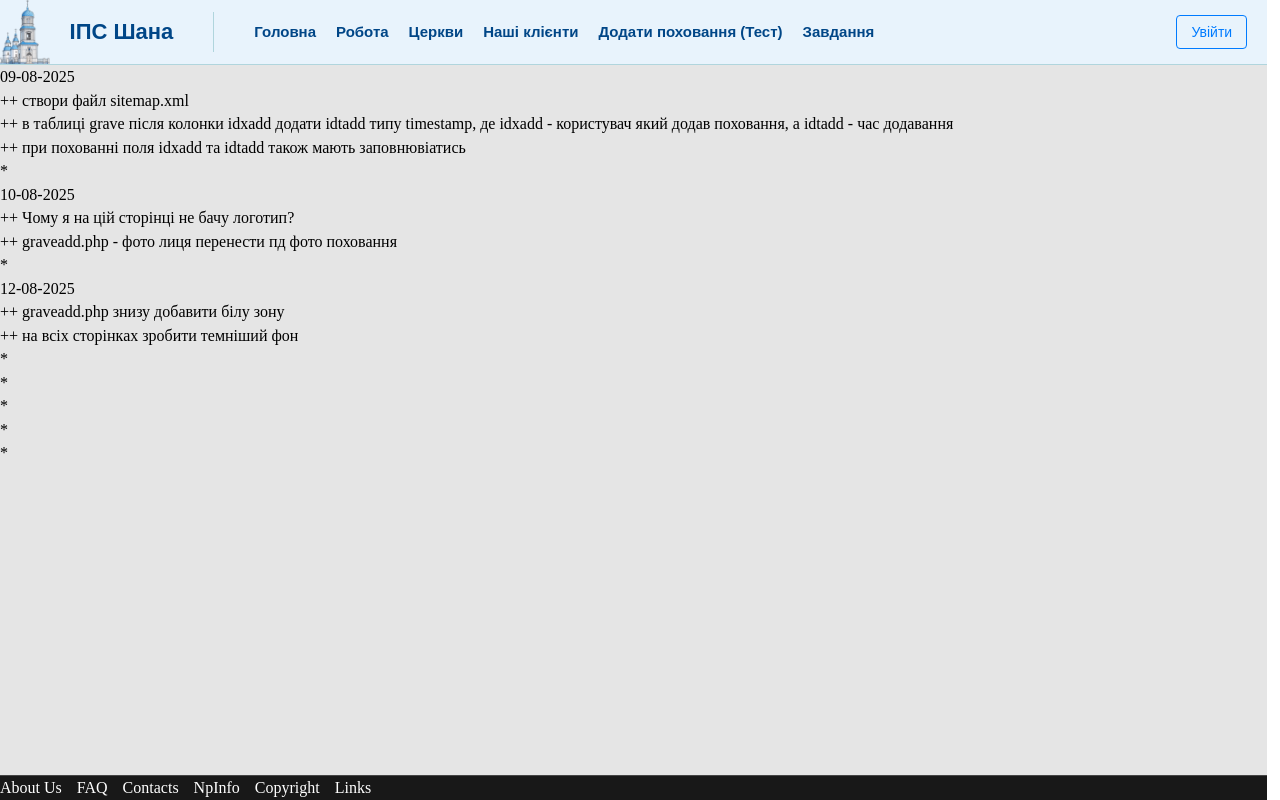
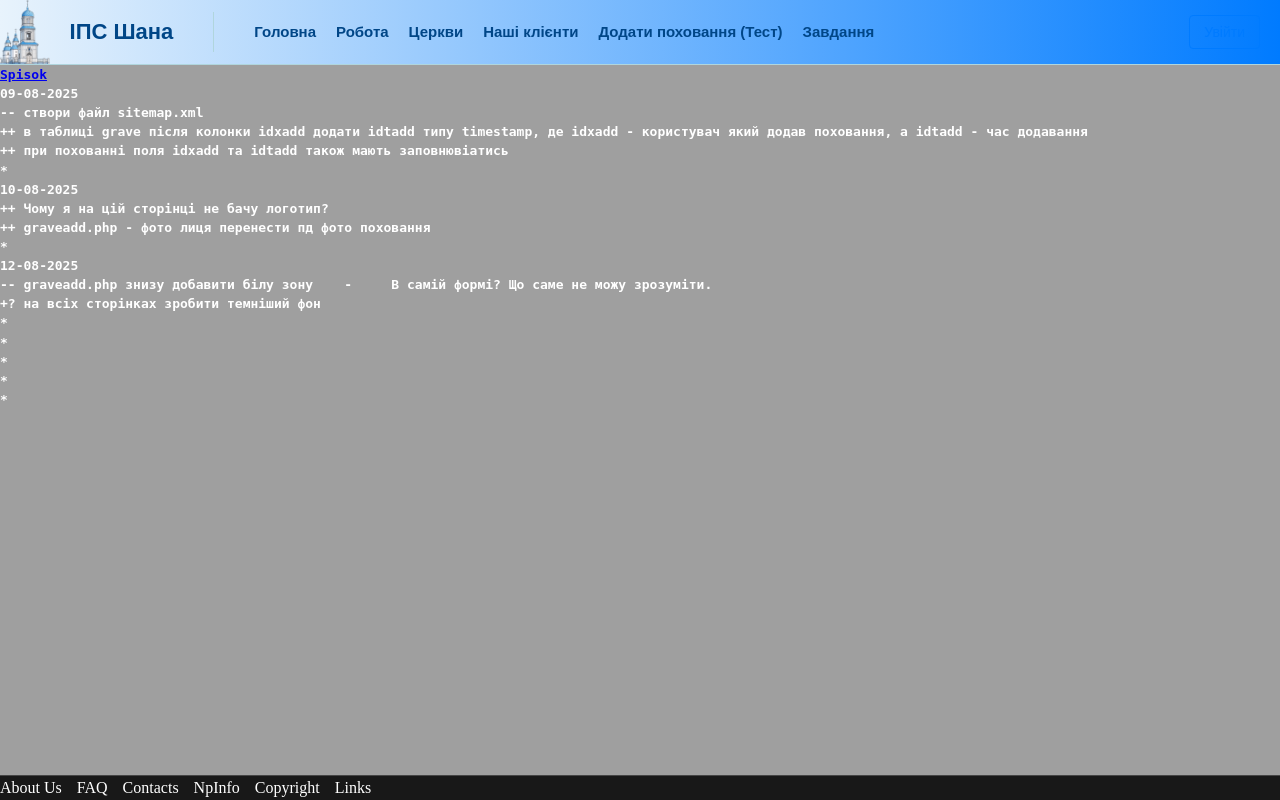
Before and after one commit to Vladislavkpp/shanapra, a PHP site: page /docs/zadaniya.php in a window 1280 px wide. Run offline with PHP 8.4, Linux system fonts and the light colour scheme.

Commit message:
Резервное копирование 12.08

```diff
--- a/assets/css/common.css
+++ b/assets/css/common.css
@@ -26,7 +26,6 @@ img {
 body {
     margin: 0;
     padding: 0;
-    max-width: 99vw;
 }
 
 
@@ -40,8 +39,7 @@ body {
     display: flex;
     flex: 1;
     width: 100%;
-    #border: 1px solid purple;
-    background: #e5e5e5;
+    background: #9f9f9f;
     height: 100vh;
     overflow-x: hidden;
 }
@@ -501,7 +499,7 @@ body {
     margin-top: 30px;
     margin-bottom: 30px;
     border-radius: 16px;
-    border: 1px solid #ddd;
+    #border: 1px solid #ddd;
     background: white;
     box-shadow: 0 4px 20px rgba(0,0,0,0.05);
     font-family: sans-serif;
@@ -944,7 +942,9 @@ body {
     align-items: center;
     justify-content: space-between;
     border-bottom: 1px solid #b0d5dd;
-    background-color: #e8f3fc;
+    /*background-color: #e8f3fc;*/
+
+    background-image: linear-gradient(270deg, #007bff 0px,#e8f3fc);
     padding: 0 20px;
     padding-left: 0px;
     height: 65px;
--- a/docs/zadaniya.php
+++ b/docs/zadaniya.php
@@ -12,9 +12,9 @@ View_Add(Menu_Up());
 View_Add('<div class="out">');
 //View_Add(Menu_Left());
 //-----------------------------------------------------------------------------------------------
-//View_Add('* <br/>');
+View_Add('<pre style="color:white;font-weight: bold;"><a href="/gravelist.php">Spisok</a> <br/>');
 View_Add('09-08-2025<br/>');
-View_Add('++ створи файл sitemap.xml<br/>');
+View_Add('-- створи файл sitemap.xml<br/>');
 View_Add('++ в таблиці grave після колонки idxadd додати idtadd типу timestamp, де idxadd - користувач який додав поховання, а idtadd - час додавання<br/>');
 View_Add('++ при похованні поля idxadd та idtadd також мають заповнювіатись<br/>');
 View_Add('* <br/>');
@@ -23,8 +23,8 @@ View_Add('++ Чому я на цій сторінці не бачу логоти
 View_Add('++ graveadd.php - фото лиця перенести пд фото поховання<br/>');
 View_Add('* <br/>');
 View_Add('12-08-2025<br/>');
-View_Add('++ graveadd.php знизу добавити білу зону<br/>');
-View_Add('++ на всіх сторінках зробити темніший фон<br/>');
+View_Add('-- graveadd.php знизу добавити білу зону    -     В самій формі? Що саме не можу зрозуміти.<br/>');
+View_Add('+? на всіх сторінках зробити темніший фон<br/>');
 View_Add('* <br/>');
 View_Add('* <br/>');
 View_Add('* <br/>');
@@ -35,7 +35,6 @@ View_Add('* <br/>');
 /* git add .
 git commit -m "Краткое описание изменений"
 git push origin master */   // master - рабочая ветка
-
 //-----------------------------------------------------------------------------------------------
 View_Add('</div>');
 View_Add(Page_Down());
--- a/function.php
+++ b/function.php
@@ -18,6 +18,12 @@ $todaydot = date('d.m.Y', time());
 $yestertodaydot = date('d.m.Y', time() - 86400);
 
 
+/*Для обработки выхода с каждой страницы*/
+if (isset($_GET['exit']) && $_GET['exit'] == 1) {
+    session_destroy();
+    header("Location: /index.php");
+    exit;
+}
 
 function rus2lat($string)
 {
```
Also changed, not shown: 1.md (added, +1 -0 lines), index.php (+8 -0 lines), assets/images/logobrand2.png, 1 other file.
